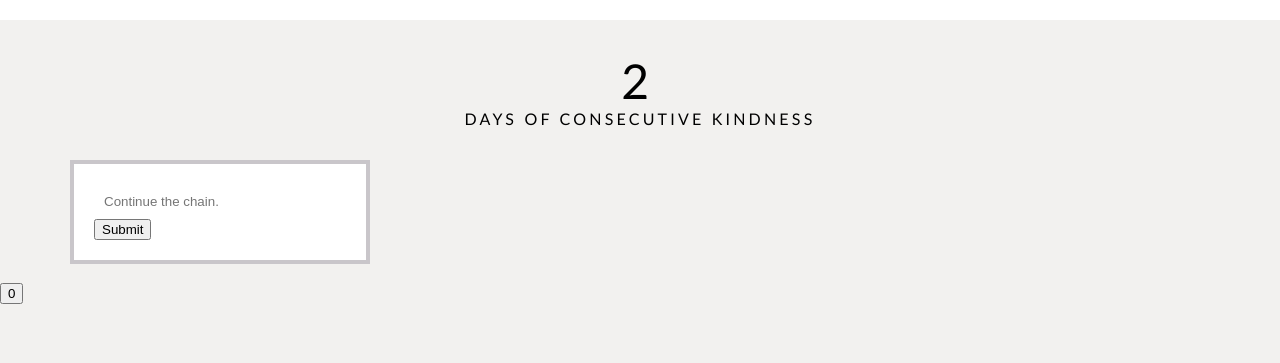
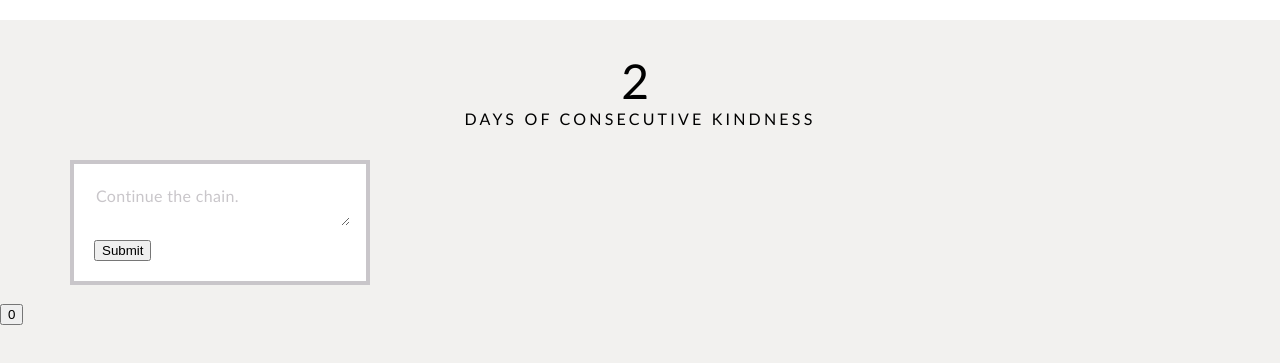
Before and after one commit to jennarim/end-with-kindness, a React app: page / in a window 1280 px wide. Shown: the part 83-446 px from the top of the page. Built offline with nearby package versions, Linux system fonts and the light colour scheme; no server answers; a web font is replaced by a local one.

Commit message:
Reformat form with textarea instead of input

```diff
--- a/src/client/components/ActForm/component.js
+++ b/src/client/components/ActForm/component.js
@@ -19,12 +19,14 @@ export default class ActForm extends React.Component {
     render() {
         return (
             <form onSubmit={this.handleSubmitAct} className="act-box-form">
-                <input
+                <textarea
                     type="text"
-                    value={this.state.content}
+
                     onChange={event => this.setState({ content: event.target.value })}
                     placeholder="Continue the chain."
-                    required />
+                    required>
+                    {this.state.content}
+                </textarea>
                 <button>Submit</button>
             </form>
         );
--- a/src/client/components/App/component.js
+++ b/src/client/components/App/component.js
@@ -22,8 +22,8 @@ export default class App extends React.Component {
                 this.setState({ acts });
 
                 // Reorder for left-to-right masonry order
-                const reordered = this.reorder(this.state.acts, 3);
-                this.setState({ acts: reordered });
+                // const reordered = this.reorder(this.state.acts, 3);
+                // this.setState({ acts: reordered });
             });
     }
 
--- a/src/client/public/styles.css
+++ b/src/client/public/styles.css
@@ -79,7 +79,6 @@ body {
 }
 
 .day-number {
-    font-weight: bold;
     font-size: 3rem;
     font-weight: 350;
     letter-spacing: .2em;
@@ -132,9 +131,6 @@ body {
 }
 
 .act-box-form {
-    font-family: Kohinoor-Regular;
-    font-weight: 200;
-    letter-spacing: .03em;
     background-color: white;
     display: inline-block;
     width: 100%;
@@ -148,7 +144,23 @@ body {
     border-width: 4px;
 }
 
-.act-box-form input[type="text"] {
+.act-box-form textarea {
+    font-family: 'Gill Sans';
+    letter-spacing: .02em;
     border: none;
-    padding: 10px;
+    font-weight: 300;
+    font-size: 1em;
+    margin-bottom: 10px;
+    margin-right: 2px;
+    resize: vertical;
+    width: 100%;
+    max-height: 100%;
 }
+
+.act-box-form textarea:focus {
+    outline: none;
+}
+
+.act-box-form textarea::placeholder {
+    color: #c9c6ca;
+}
```
